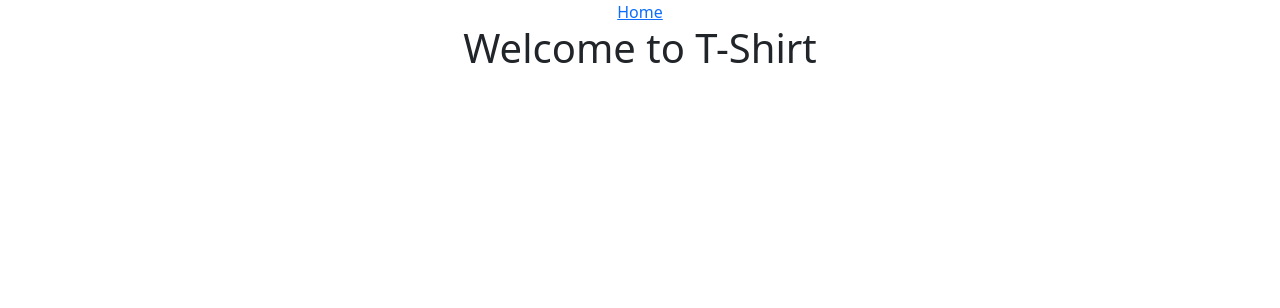
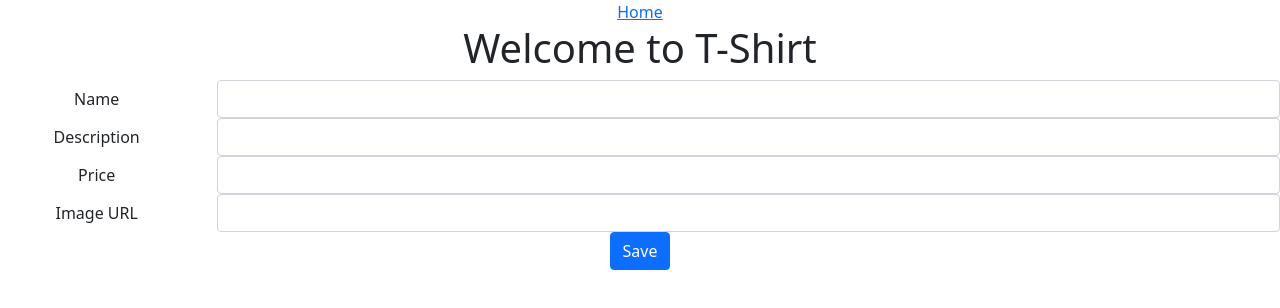
Before and after one commit to anfalfadhil/T-Shirt-Front-End, a React (Create React App) app in the folder t-shirt/: page /items/1/edit in a window 1280 px wide. Shown: the top 308 px of the page. Built offline with nearby package versions, Linux system fonts and the light colour scheme; no server answers.

Commit message:
:pencil2: Fix path typo

```diff
--- a/t-shirt/src/App.js
+++ b/t-shirt/src/App.js
@@ -46,7 +46,7 @@ function App() {
             <Switch>
                 <Route path="/" exact component={Items} />
                 <Route path="/items/:id" exact component={ItemDetails} />
-                <Route path="/item/:itemId/edit" component={EditItemForm} />
+                <Route path="/items/:itemId/edit" component={EditItemForm} />
                 <Route path="/order">
                     <OrderList items={dummyOrderData} />
                 </Route>
--- a/t-shirt/src/components/EditItemForm.js
+++ b/t-shirt/src/components/EditItemForm.js
@@ -9,7 +9,6 @@ import { Redirect } from "react-router";
 
 function EditItemForm({ match }) {
     const itemId = match.params.itemId;
-    const [item, setItem] = useState({});
     const [name, setName] = useState("");
     const [description, setDescription] = useState("");
     const [price, setPrice] = useState("");
@@ -22,7 +21,6 @@ function EditItemForm({ match }) {
         axios
             .get(url)
             .then((res) => {
-                setItem(res.data);
                 setName(res.data.name);
                 setDescription(res.data.description);
                 setPrice(res.data.price);
@@ -47,7 +45,7 @@ function EditItemForm({ match }) {
     };
 
     if (returnedId) {
-        return <Redirect to={`/item/${itemId}`} />;
+        return <Redirect to={`/items/${itemId}`} />;
     }
 
     return (
```
